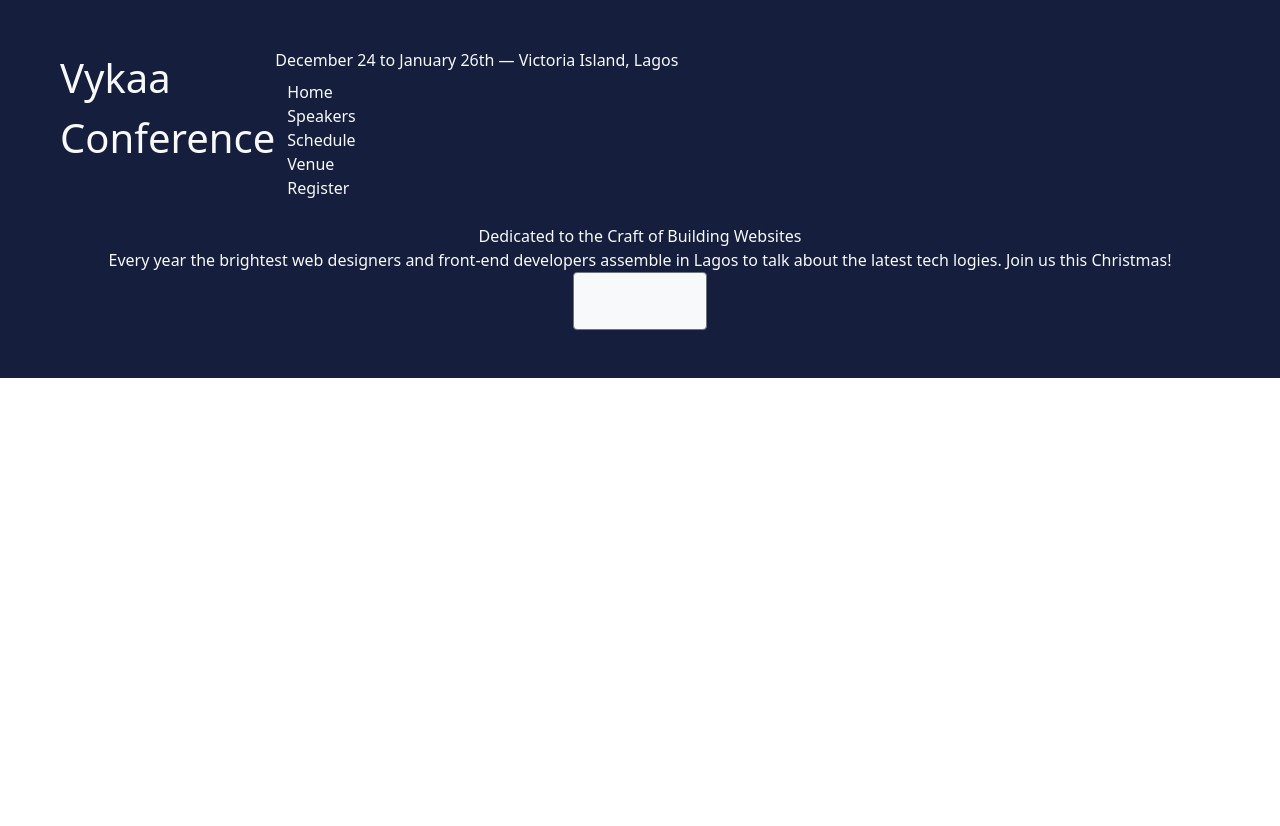
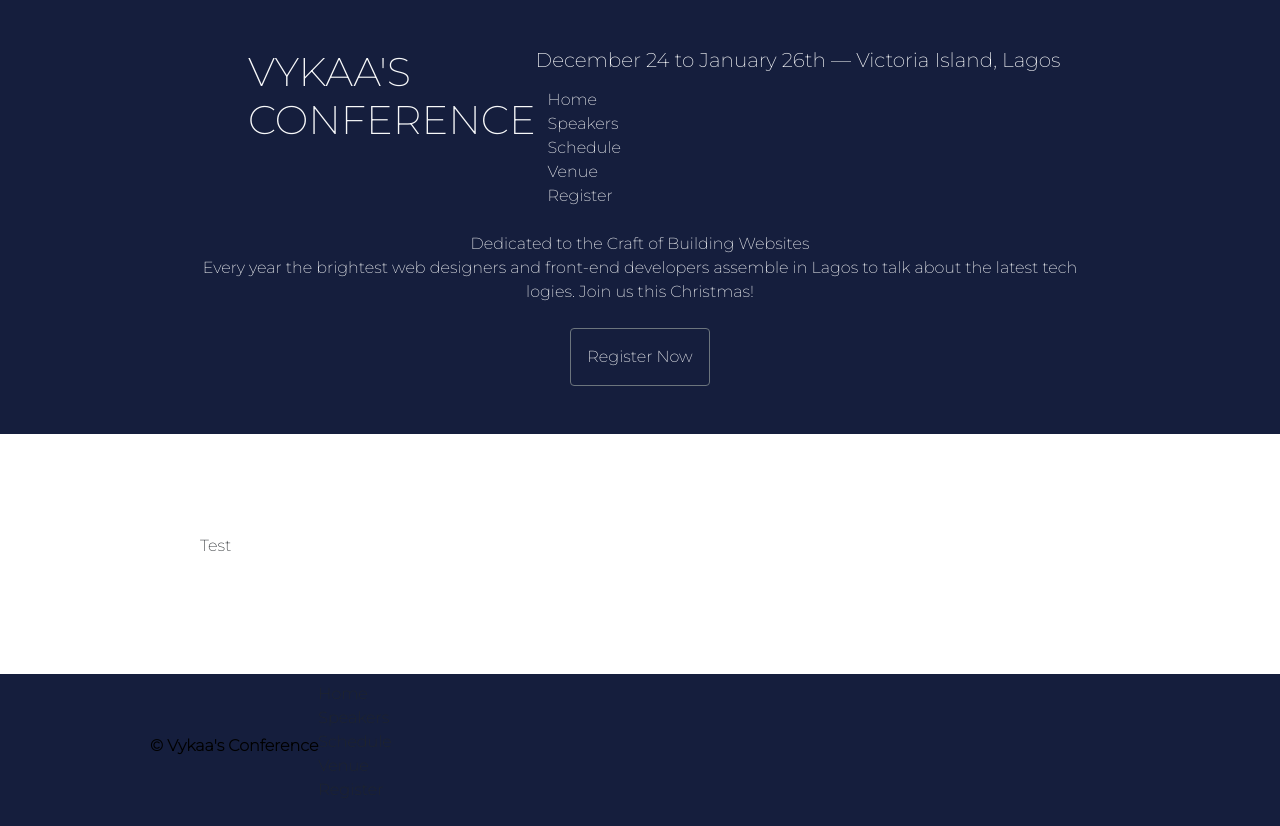
Before and after one commit to CodeDeveloper19/Bootstrap-Website-1-, a website: page index.html in a window 1280 px wide. Before the commit the page ends 800 px from the top, so only its background shows below. Drawn offline with nearby package versions, Linux system fonts and the light colour scheme; a web font is replaced by a local one.

Commit message:
made significant progress

```diff
--- a/index.html
+++ b/index.html
@@ -5,18 +5,20 @@
     <meta http-equiv="X-UA-Compatible" content="IE=edge">
     <meta name="viewport" content="width=device-width, initial-scale=1.0">
     <link rel="stylesheet" href="/css/main.min.css">
+    <link rel="stylesheet" href="style.css">
+    <link href="https://fonts.googleapis.com/css2?family=Montserrat:wght@200&amp;family=Shalimar&amp;display=swap" rel="stylesheet">
     <title>Conference Homepage</title>
     <script defer src="script.js"></script>
     <script src="https://cdnjs.cloudflare.com/ajax/libs/bootstrap/5.1.3/js/bootstrap.min.js" integrity="sha512-OvBgP9A2JBgiRad/mM36mkzXSXaJE9BEIENnVEmeZdITvwT09xnxLtT4twkCa8m/loMbPHsvPl0T8lRGVBwjlQ==" crossorigin="anonymous" referrerpolicy="no-referrer"></script>
 </head>
 <body class="h-auto w-100">
-    <header class="container-fluid text-light py-5 bg-primary">
+    <header class="container-fluid text-light pt-5 pb-4 px-8 bg-primary">
         <div class="justify-content-center h-40 d-flex flex-row">
-            <div class="col ms-5 fs-1">Vykaa Conference</div>
+            <h1 class="col ms-5 fw-normal text-uppercase"> Vykaa's Conference</h1>
             <div class="container-fluid d-flex flex-column">
-                <div class="row">
+                <h2 class="row fs-5 text-phthalogreen">
                     December 24 to January 26th — Victoria Island, Lagos
-                </div>
+                </h2>
                 <div class="navbar">
                     <ul class="list-unstyled">
                         <li>Home</li>
@@ -32,16 +34,24 @@
             <div class="text-center">Dedicated to the Craft of Building Websites</div>
             <div class="text-center">Every year the brightest web designers and front-end developers assemble in Lagos to talk about the latest tech logies. Join us this Christmas!</div>
         </div>
-        <div class="d-flex justify-content-center align-items-center h-40">
-            <button type="submit" class="btn btn-light p-3 h-100 btn-outline-secondary text-light">Register Now</button>
+        <div class="d-flex justify-content-center align-items-center h-40 py-4">
+            <button type="submit" class="btn btn-primary p-3 h-100 btn-outline-secondary text-light">Register Now</button>
         </div>
     </header>
-    <main class="container-fluid">
-
+    <main class="container-fluid py-6 px-8">
+        <p>Test</p>
     </main>
-    <footer class="container-fluid bg-primary">
-
+    <footer class="container-fluid bg-primary d-flex flex-row px-7">
+        <h5 class="text-black d-flex justify-content-center align-items-center fs-6 fw-bold">© Vykaa's Conference</h5>
+        <div class="navbar">
+            <ul class="list-unstyled">
+                <li>Home</li>
+                <li>Speakers</li>
+                <li>Schedule</li>
+                <li>Venue</li>
+                <li>Register</li>
+            </ul>
+        </div>
     </footer>
-
 </body>
 </html>
--- a/sass/main.scss
+++ b/sass/main.scss
@@ -1,6 +1,23 @@
 $primary: #151e3d;
-// $link-hover-color: $white;
 // $primary: $red;
+
+@import '../node_modules/bootstrap/scss/functions';
+@import '../node_modules/bootstrap/scss/variables';
+
+$spacer: 1rem !default;
+$custom-spacers: (
+    6: $spacer * 6.25, //100px
+    7: $spacer * 9.375,  //150px
+    8: $spacer * 12.5  //200px
+);
+
+$custom-theme-colors: (
+    "black": #000000,
+    "phthalogreen": #123524,
+);
+
+$spacers: map-merge($custom-spacers, $spacers);
+$theme-colors: map-merge($custom-theme-colors, $theme-colors);
 
 //imports bootstrap
 @import '../node_modules/bootstrap/scss/bootstrap';
--- /dev/null
+++ b/style.css
@@ -0,0 +1,8 @@
+.btn-primary:hover{
+    background-color: white;
+    color: #123524;
+}
+
+body{
+    font-family: 'Montserrat', sans-serif;
+}
```
Also changed, not shown: css/main.min.css, 1 other file.
